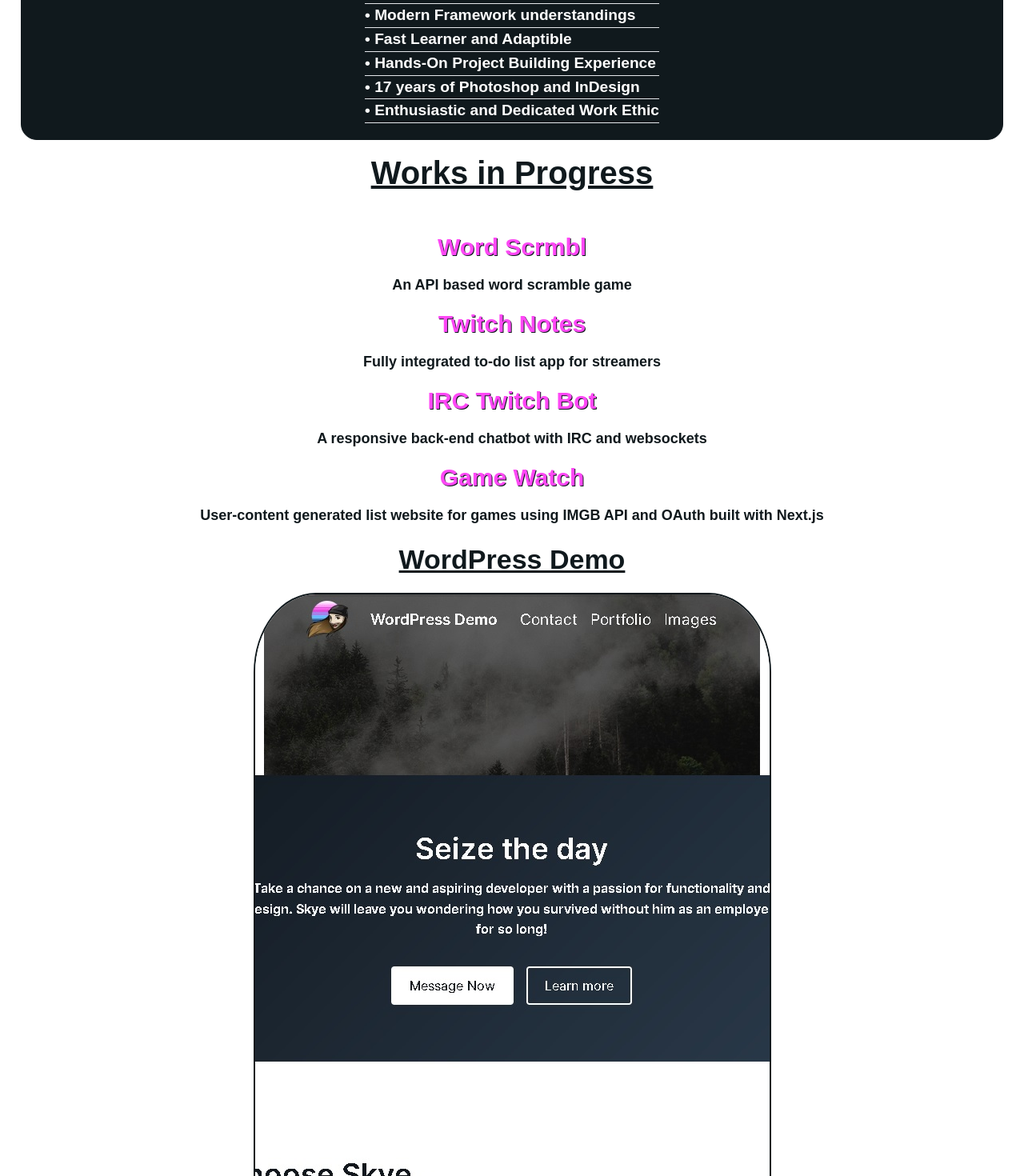
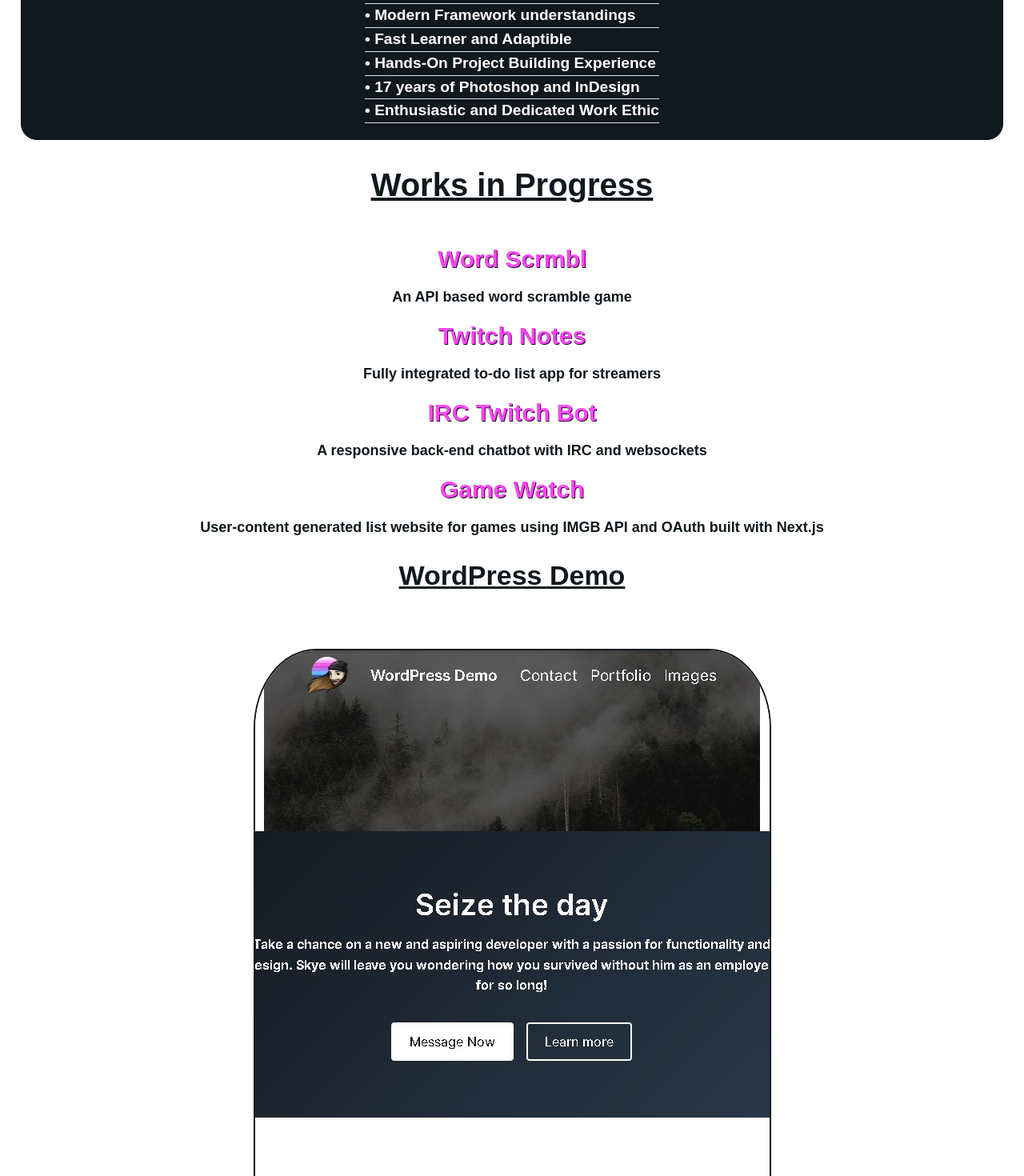
Before and after one commit to skyewasthelimit/portfolio-skye, a Next.js app: page / in a window 1280 px wide. Shown: the part 2520-3990 px from the top of the page at 80% size. Built offline with nearby package versions, Linux system fonts and the light colour scheme.

Commit message:
margins updated for wip and rpg video

```diff
--- a/app/globals.css
+++ b/app/globals.css
@@ -328,7 +328,7 @@
   justify-content: center;
   align-items: center;
   flex-direction: column;
-  padding-top: 60px;
+  padding-top: 90px;
   background-color: var(--padrao);
   transition: .5s;
   width: 100%;
@@ -601,4 +601,5 @@ body {
   font-size: 34px;
   text-decoration: underline;
   font-weight: 600;
+  margin-top: 50px;
 }
```
